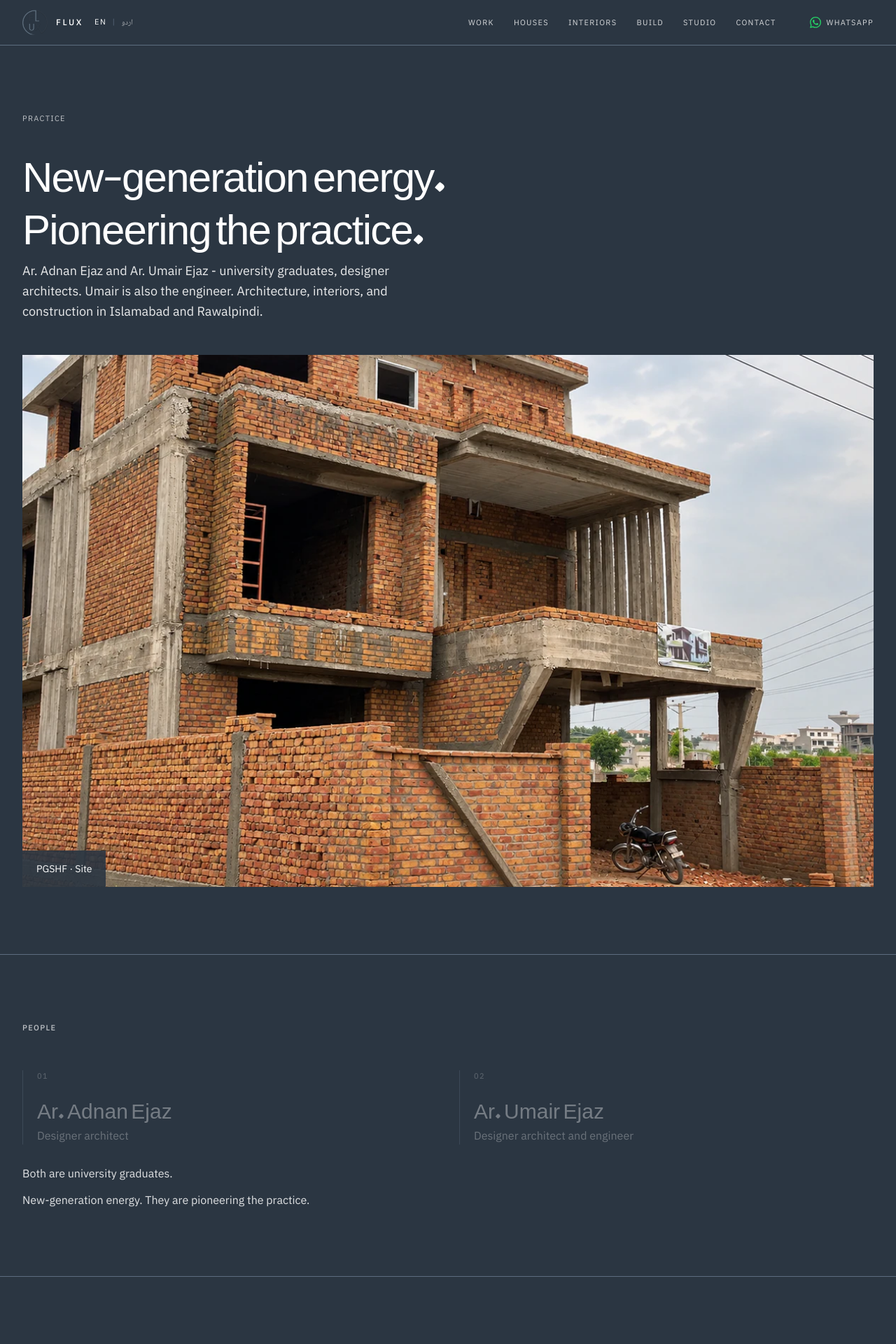
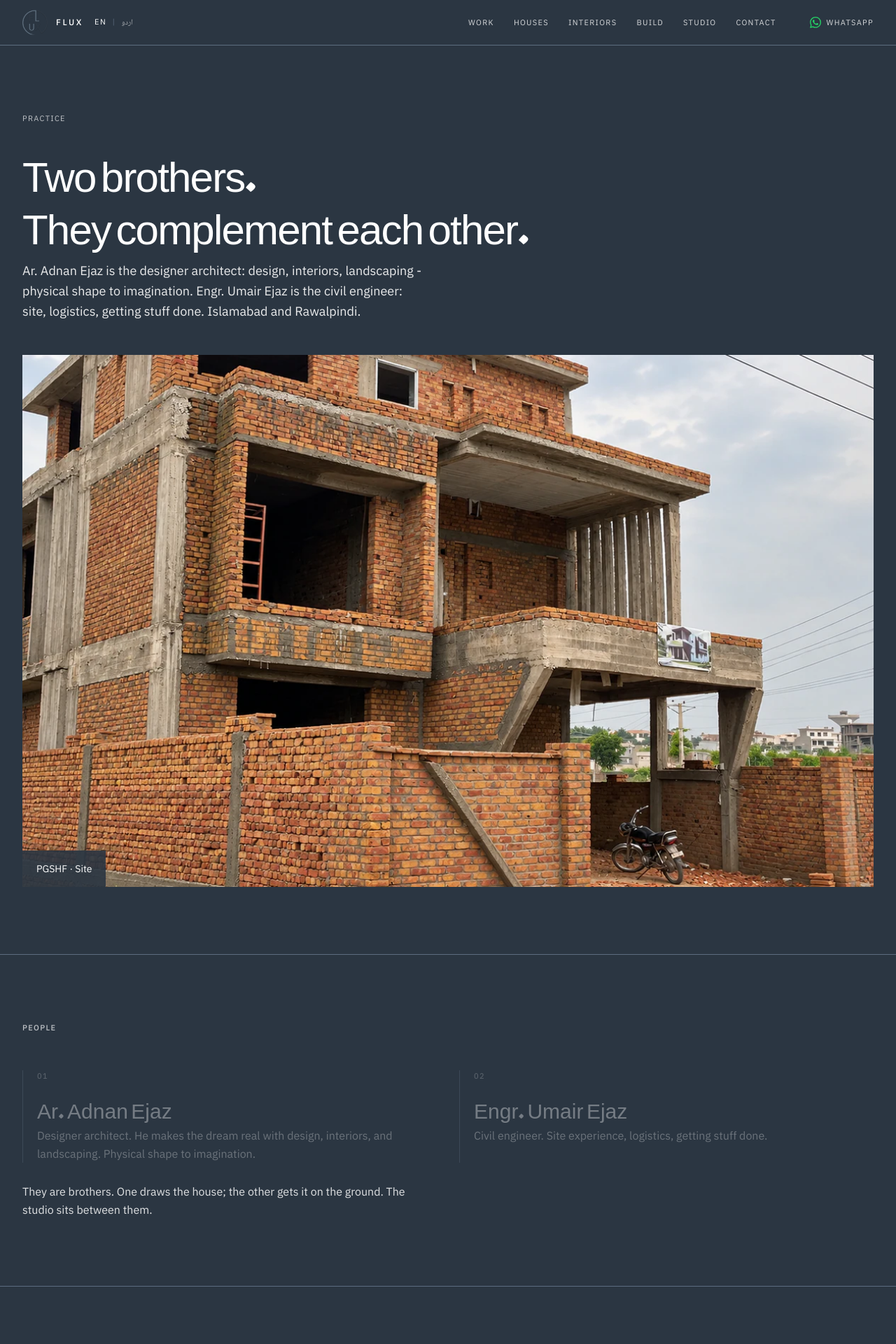
Before and after one commit to MirzaFaizan/fluxdesignandconstruction, a Next.js app: page /en/studio in a window 1280 px wide. Shown: the top 1920 px of the page at 70% size. Built offline with nearby package versions, Linux system fonts and the light colour scheme; a web font is replaced by a local one.

Commit message:
Name Adnan as designer architect and Umair as civil engineer. (#22)
Studio tells they are brothers who complement each other. FAQ, sketch, contact, and metadata follow. No licence numbers.

```diff
--- a/messages/en.json
+++ b/messages/en.json
@@ -277,15 +277,14 @@
     "kicker": "Practice",
     "title": "Studio",
     "metaTitle": "Studio | FluX Design and Construction",
-    "metaDescription": "Ar. Adnan Ejaz and Ar. Umair Ejaz. Architecture, interiors, and construction in Islamabad and Rawalpindi, with work in Mansehra and Attock. WhatsApp us.",
-    "h1Line1": "New-generation energy.",
-    "h1Line2": "Pioneering the practice.",
-    "lede": "Ar. Adnan Ejaz and Ar. Umair Ejaz - university graduates, designer architects. Umair is also the engineer. Architecture, interiors, and construction in Islamabad and Rawalpindi.",
+    "metaDescription": "Ar. Adnan Ejaz, designer architect, and Engr. Umair Ejaz, civil engineer. Brothers. Architecture, interiors, and construction in Islamabad and Rawalpindi. WhatsApp us.",
+    "h1Line1": "Two brothers.",
+    "h1Line2": "They complement each other.",
+    "lede": "Ar. Adnan Ejaz is the designer architect: design, interiors, landscaping - physical shape to imagination. Engr. Umair Ejaz is the civil engineer: site, logistics, getting stuff done. Islamabad and Rawalpindi.",
     "peopleEyebrow": "People",
-    "adnanRole": "Designer architect",
-    "umairRole": "Designer architect and engineer",
-    "graduates": "Both are university graduates.",
-    "energy": "New-generation energy. They are pioneering the practice.",
+    "adnanRole": "Designer architect. He makes the dream real with design, interiors, and landscaping. Physical shape to imagination.",
+    "umairRole": "Civil engineer. Site experience, logistics, getting stuff done.",
+    "brothers": "They are brothers. One draws the house; the other gets it on the ground. The studio sits between them.",
     "citiesEyebrow": "Cities",
     "cities": "Islamabad and Rawalpindi. Work already on the ground in Mansehra and Attock.",
     "officeEyebrow": "Office",
@@ -379,7 +378,7 @@
     "marlaA2": "Write the size as your papers say it, and the society name. Houses is organised by 5 marla, 10 marla, and 1 kanal because that is what people search and what they own.",
     "sketchQ": "Can I sketch my plot before we talk?",
     "sketchA1": "Yes. Stamp rooms on a 5 marla, 10 marla, or 1 kanal rectangle. It is a family conversation, not a CDA or DHA drawing.",
-    "sketchA2": "Download the pack when you are ready. We use it as a first brief, then WhatsApp Ar. Adnan and Ar. Umair.",
+    "sketchA2": "Download the pack when you are ready. We use it as a first brief, then WhatsApp Ar. Adnan and Engr. Umair.",
     "boqQ": "What is a BOQ, and why is a WhatsApp quote not a contract?",
     "boqA1": "A BOQ lists the work and the quantities. That is the document a price can sit on. A round number in chat is not.",
     "boqA2": "We will not pretend otherwise. Send the plot; we will say what has to be measured.",
@@ -390,7 +389,7 @@
     "formsA1": "Under CDA, Form A-1 is the owner. Form A-2 is the architect and the engineer; the architect signs every sheet. Supervision runs through completion. Form B-1 / B-2 and as-built drawings go with the completion certificate.",
     "formsA2": "DHA, RDA, cantonment, and societies have their own lists. Name the society; we will say who actually stamps.",
     "licensedQ": "Who must be PCATP / PEC / CDA-enlisted? Is FluX licensed?",
-    "licensedA1": "The people who stamp, not a slogan on the door. Ar. Adnan Ejaz is the designer architect. Ar. Umair Ejaz is the designer architect and the engineer. Licence numbers and enlistment sit on Studio only when they are real - we will not badge a blank.",
+    "licensedA1": "The people who stamp, not a slogan on the door. Ar. Adnan Ejaz is the designer architect. Engr. Umair Ejaz is the civil engineer. Licence numbers and enlistment sit on Studio only when they are real - we will not badge a blank.",
     "licensedA2": "Bring plot size, society, allotment or possession, CNIC, and which authority you believe governs the plot.",
     "timingQ": "How long does CDA, DHA, RDA, or a society take?",
     "timingA1": "We do not promise a number of weeks. It depends on the authority and on whether the file is complete.",
@@ -445,7 +444,7 @@
     "metaDescription": "Stamp rooms on a 5 marla, 10 marla, or 1 kanal rectangle. A family brief for FluX in Islamabad - not a licensed drawing, and not for CDA or DHA filing.",
     "kicker": "A brief, not a drawing",
     "title": "Sketch your plot.",
-    "lede": "Put the rooms on your plot. This is a conversation starter for the family - then WhatsApp to Ar. Adnan and Ar. Umair. It is not AutoCAD, and not a licensed drawing.",
+    "lede": "Put the rooms on your plot. This is a conversation starter for the family - then WhatsApp to Ar. Adnan and Engr. Umair. It is not AutoCAD, and not a licensed drawing.",
     "disclaimer": "This sketch is a brief, not a licensed drawing. It is not for construction or for CDA, RDA, or DHA filing. FluX can develop this into drawings a named architect can stamp.",
     "approvalsLink": "How approvals work",
     "loading": "Loading the sketch…",
@@ -466,7 +465,7 @@
     "needRooms": "Stamp at least one room first. The pack is the rooms on the plot, not an empty rectangle.",
     "download": "Get full details",
     "gateTitle": "Get the pack",
-    "gateLede": "The boxes stay on the page. The pack is the plan, a room list, and a note Ar. Adnan and Ar. Umair can use as a first brief.",
+    "gateLede": "The boxes stay on the page. The pack is the plan, a room list, and a note Ar. Adnan and Engr. Umair can use as a first brief.",
     "fieldName": "Name",
     "fieldWhatsapp": "WhatsApp number",
     "phWhatsapp": "03xx xxx xxxx",
@@ -508,7 +507,7 @@
     "pdfStorey": "Storey: ground only.",
     "pdfSimilar": "A FluX house of this size",
     "pdfNextTitle": "What happens next",
-    "pdfNextBody": "Send this sketch on WhatsApp. Ar. Adnan and Ar. Umair will use it as the first brief - a free first look at the plot or drawings, not a discount.",
+    "pdfNextBody": "Send this sketch on WhatsApp. Ar. Adnan and Engr. Umair will use it as the first brief - a free first look at the plot or drawings, not a discount.",
     "pdfApprovals": "Approvals: a named architect stamps Form A-2. FluX is not “CDA-approved.” See /approvals.",
     "pdfWhatsapp": "WhatsApp"
   }
--- a/messages/ur.json
+++ b/messages/ur.json
@@ -277,15 +277,14 @@
     "kicker": "پریکٹس",
     "title": "سٹوڈیو",
     "metaTitle": "سٹوڈیو | FluX ڈیزائن اینڈ کنسٹرکشن",
-    "metaDescription": "آرکیٹیکٹ عدنان اعجاز اور آرکیٹیکٹ عمیر اعجاز۔ اسلام آباد اور راولپنڈی میں ڈیزائن، انٹیریئر، اور تعمیر - مانسہرہ اور اٹک میں بھی کام۔ واٹس ایپ کریں۔",
-    "h1Line1": "نئی نسل کی توانائی۔",
-    "h1Line2": "پریکٹس کو آگے بڑھانا۔",
-    "lede": "آرکیٹیکٹ عدنان اعجاز اور آرکیٹیکٹ عمیر اعجاز - دونوں یونیورسٹی گریجویٹ، ڈیزائنر آرکیٹیکٹ۔ عمیر انجینئر بھی ہیں۔ اسلام آباد اور راولپنڈی میں ڈیزائن، انٹیریئر، اور تعمیر۔",
+    "metaDescription": "آرکیٹیکٹ عدنان اعجاز، ڈیزائنر آرکیٹیکٹ، اور انجینئر عمیر اعجاز، سول انجینئر۔ بھائی۔ اسلام آباد اور راولپنڈی میں ڈیزائن، انٹیریئر، اور تعمیر۔ واٹس ایپ کریں۔",
+    "h1Line1": "دو بھائی۔",
+    "h1Line2": "ایک دوسرے کی کمی پوری کرتے ہیں۔",
+    "lede": "آرکیٹیکٹ عدنان اعجاز ڈیزائنر آرکیٹیکٹ ہیں: ڈیزائن، انٹیریئر، لینڈسکیپ - تخیل کو جسم۔ انجینئر عمیر اعجاز سول انجینئر ہیں: سائٹ، لاجسٹکس، کام نکلوانا۔ اسلام آباد اور راولپنڈی۔",
     "peopleEyebrow": "لوگ",
-    "adnanRole": "ڈیزائنر آرکیٹیکٹ",
-    "umairRole": "ڈیزائنر آرکیٹیکٹ اور انجینئر",
-    "graduates": "دونوں یونیورسٹی گریجویٹ ہیں۔",
-    "energy": "نئی نسل کی توانائی۔ پریکٹس کو آگے بڑھا رہے ہیں۔",
+    "adnanRole": "ڈیزائنر آرکیٹیکٹ۔ خواب کو ڈیزائن، انٹیریئر، اور لینڈسکیپ سے حقیقت بناتے ہیں۔ تخیل کو جسم دیتے ہیں۔",
+    "umairRole": "سول انجینئر۔ سائٹ کا تجربہ، لاجسٹکس، کام نکلوانا۔",
+    "brothers": "بھائی ہیں۔ ایک گھر کھینچتا ہے؛ دوسرا اسے سائٹ پر اتارتا ہے۔ سٹوڈیو ان دونوں کے بیچ ہے۔",
     "citiesEyebrow": "شہر",
     "cities": "اسلام آباد اور راولپنڈی۔ مانسہرہ اور اٹک میں بھی کام ہو چکا ہے۔",
     "officeEyebrow": "دفتر",
@@ -379,7 +378,7 @@
     "marlaA2": "سائز ویسا لکھیں جیسا کاغذات میں ہے، اور سوسائٹی کا نام۔ گھر کا صفحہ 5 مرلہ، 10 مرلہ، اور 1 کنال پر ہے کیونکہ لوگ یہی تلاش کرتے ہیں اور یہی رکھتے ہیں۔",
     "sketchQ": "بات سے پہلے اپنے پلاٹ کا خاکہ بنا سکتا ہوں؟",
     "sketchA1": "ہاں۔ 5 مرلہ، 10 مرلہ، یا 1 کنال مستطیل پر کمرے رکھیں۔ یہ خاندانی بات ہے، CDA یا DHA کا نقشہ نہیں۔",
-    "sketchA2": "جب تیار ہوں پیک لے لیں۔ ہم اسے پہلی بریف سمجھتے ہیں، پھر واٹس ایپ پر Ar. Adnan اور Ar. Umair سے بات ہوتی ہے۔",
+    "sketchA2": "جب تیار ہوں پیک لے لیں۔ ہم اسے پہلی بریف سمجھتے ہیں، پھر واٹس ایپ پر Ar. Adnan اور Engr. Umair سے بات ہوتی ہے۔",
     "boqQ": "BOQ کیا ہے، اور واٹس ایپ کی رقم معاہدہ کیوں نہیں؟",
     "boqA1": "BOQ کام اور مقداریں لکھتا ہے۔ قیمت اسی دستاویز پر بیٹھتی ہے۔ چیٹ میں گول عدد نہیں۔",
     "boqA2": "اسے کچھ اور نہیں کہتے۔ پلاٹ بھیجیں؛ کیا ناپنا ہے بتا دیں گے۔",
@@ -390,7 +389,7 @@
     "formsA1": "CDA میں Form A-1 مالک کا ہے۔ Form A-2 آرکیٹیکٹ اور انجینئر کا؛ آرکیٹیکٹ ہر شیٹ پر دستخط کرتا ہے۔ تکمیل تک نگرانی۔ Form B-1 / B-2 اور as-built نقشے تکمیل سرٹیفکیٹ کے ساتھ۔",
     "formsA2": "DHA، RDA، کینٹونمنٹ، اور سوسائٹیوں کی اپنی فہرستیں۔ سوسائٹی کا نام بتائیں؛ مہر کون لگاتا ہے ہم کہیں گے۔",
     "licensedQ": "PCATP / PEC / CDA میں کون درج ہونا چاہیے؟ کیا FluX لائسنس یافتہ ہے؟",
-    "licensedA1": "مہر لگانے والے لوگ، دروازے کا نعرہ نہیں۔ آرکیٹیکٹ عدنان اعجاز ڈیزائنر آرکیٹیکٹ ہیں۔ آرکیٹیکٹ عمیر اعجاز ڈیزائنر آرکیٹیکٹ اور انجینئر ہیں۔ لائسنس نمبر اور اندراج سٹوڈیو پر تب آئیں گے جب سچے ہوں - خالی بیج نہیں۔",
+    "licensedA1": "مہر لگانے والے لوگ، دروازے کا نعرہ نہیں۔ آرکیٹیکٹ عدنان اعجاز ڈیزائنر آرکیٹیکٹ ہیں۔ انجینئر عمیر اعجاز سول انجینئر ہیں۔ لائسنس نمبر اور اندراج سٹوڈیو پر تب آئیں گے جب سچے ہوں - خالی بیج نہیں۔",
     "licensedA2": "پلاٹ کا سائز، سوسائٹی، الاٹمنٹ یا قبضہ، CNIC، اور آپ کے خیال میں کون سی اتھارٹی ہے - یہ لائیں۔",
     "timingQ": "CDA، DHA، RDA، یا سوسائٹی کتنا وقت لیتی ہے؟",
     "timingA1": "ہفتوں کا وعدہ نہیں۔ اتھارٹی پر منحصر ہے، اور اس پر کہ فائل مکمل ہے یا نہیں۔",
@@ -445,7 +444,7 @@
     "metaDescription": "5 مرلہ، 10 مرلہ، یا 1 کنال مستطیل پر کمرے رکھیں۔ FluX اسلام آباد کے لیے خاندانی بریف - لائسنس شدہ نقشہ نہیں، CDA یا DHA جمع کروانا نہیں۔",
     "kicker": "بریف ہے، نقشہ نہیں",
     "title": "اپنے پلاٹ کا خاکہ بنائیں۔",
-    "lede": "کمرے اپنے پلاٹ پر رکھیں۔ یہ گھر والوں کی بات کی شروعات ہے - پھر Ar. Adnan اور Ar. Umair کو واٹس ایپ۔ AutoCAD نہیں، لائسنس شدہ نقشہ نہیں۔",
+    "lede": "کمرے اپنے پلاٹ پر رکھیں۔ یہ گھر والوں کی بات کی شروعات ہے - پھر Ar. Adnan اور Engr. Umair کو واٹس ایپ۔ AutoCAD نہیں، لائسنس شدہ نقشہ نہیں۔",
     "disclaimer": "یہ خاکہ بریف ہے، لائسنس شدہ نقشہ نہیں۔ تعمیر کے لیے نہیں، اور CDA، RDA یا DHA جمع کرانے کے لیے نہیں۔ FluX اسے ایسے نقشوں میں بڑھا سکتا ہے جن پر نامزد آرکیٹیکٹ مہر لگائے۔",
     "approvalsLink": "منظوریاں کیسے ہوتی ہیں",
     "loading": "خاکہ لوڈ ہو رہا ہے…",
@@ -466,7 +465,7 @@
     "needRooms": "پہلے کم از کم ایک کمرہ رکھیں۔ پیک خالی مستطیل نہیں، پلاٹ پر کمرے ہیں۔",
     "download": "مکمل تفصیل لیں",
     "gateTitle": "پیک لیں",
-    "gateLede": "ڈبے صفحے پر رہتے ہیں۔ پیک میں نقشہ، کمروں کی فہرست، اور نوٹ ہے جو Ar. Adnan اور Ar. Umair پہلی بریف کے طور پر دیکھیں۔",
+    "gateLede": "ڈبے صفحے پر رہتے ہیں۔ پیک میں نقشہ، کمروں کی فہرست، اور نوٹ ہے جو Ar. Adnan اور Engr. Umair پہلی بریف کے طور پر دیکھیں۔",
     "fieldName": "نام",
     "fieldWhatsapp": "واٹس ایپ نمبر",
     "phWhatsapp": "03xx xxx xxxx",
@@ -508,7 +507,7 @@
     "pdfStorey": "منزل: صرف گراؤنڈ۔",
     "pdfSimilar": "اس سائز کا ایک FluX گھر",
     "pdfNextTitle": "اب کیا ہوتا ہے",
-    "pdfNextBody": "یہ خاکہ واٹس ایپ پر بھیجیں۔ Ar. Adnan اور Ar. Umair اسے پہلی بریف بنائیں گے - پلاٹ یا نقشوں پر مفت پہلی نظر، رعایت نہیں۔",
+    "pdfNextBody": "یہ خاکہ واٹس ایپ پر بھیجیں۔ Ar. Adnan اور Engr. Umair اسے پہلی بریف بنائیں گے - پلاٹ یا نقشوں پر مفت پہلی نظر، رعایت نہیں۔",
     "pdfApprovals": "منظوریاں: نامزد آرکیٹیکٹ Form A-2 پر مہر لگاتا ہے۔ FluX “CDA-approved” نہیں۔ /approvals دیکھیں۔",
     "pdfWhatsapp": "واٹس ایپ"
   }
--- a/src/components/studio/studio-view.tsx
+++ b/src/components/studio/studio-view.tsx
@@ -69,10 +69,7 @@ export async function StudioView({ locale }: { locale: Locale }) {
           ))}
         </ul>
         <p className="mt-10 max-w-xl text-pretty text-sm leading-relaxed text-foreground/85 sm:text-base">
-          {t("graduates")}
-        </p>
-        <p className="mt-3 max-w-xl text-pretty text-sm leading-relaxed text-foreground/85 sm:text-base">
-          {t("energy")}
+          {t("brothers")}
         </p>
       </section>
 
--- a/src/lib/contact.ts
+++ b/src/lib/contact.ts
@@ -10,7 +10,7 @@ export const CITIES = "Islamabad / Rawalpindi";
  * Named person, office, hours, email, legal name, map pin.
  * Empty until Faizan supplies them — never paint a blank as live.
  */
-export const CONTACT_NAME = "Ar. Adnan Ejaz and Ar. Umair Ejaz";
+export const CONTACT_NAME = "Ar. Adnan Ejaz and Engr. Umair Ejaz";
 /** Google Maps pin (Faizan, Nov 2026): 1 Adiyala Rd, Rawalpindi. */
 export const OFFICE_ADDRESS = "1 Adiyala Rd, Rawalpindi, Pakistan";
 /** GBP hours, every day. Display as a Latin island; pages append (PKT). */
--- a/src/lib/sketch.ts
+++ b/src/lib/sketch.ts
@@ -449,8 +449,8 @@ export function sketchWhatsAppText(
   const society = state.society.trim() || (locale === "ur" ? "(سوسائٹی)" : "(society)");
 
   if (locale === "ur") {
-    return `السلام علیکم، میں نے FluX پر گھر کا خاکہ بنایا ہے۔ خاکہ ${state.id}۔ پلاٹ: ${plotLabel(plot, "ur")}۔ سوسائٹی: ${society}۔ کمرے: ${rooms || "-"}۔ Ar. Adnan / Ar. Umair کے لیے پہلی بریف ہے۔`;
+    return `السلام علیکم، میں نے FluX پر گھر کا خاکہ بنایا ہے۔ خاکہ ${state.id}۔ پلاٹ: ${plotLabel(plot, "ur")}۔ سوسائٹی: ${society}۔ کمرے: ${rooms || "-"}۔ Ar. Adnan / Engr. Umair کے لیے پہلی بریف ہے۔`;
   }
 
-  return `Salaam, I sketched a house on FluX. Sketch ${state.id}. Plot: ${plotLabel(plot, "en")}. Society: ${society}. Rooms: ${rooms || "-"}. This is a first brief for Ar. Adnan / Ar. Umair.`;
+  return `Salaam, I sketched a house on FluX. Sketch ${state.id}. Plot: ${plotLabel(plot, "en")}. Society: ${society}. Rooms: ${rooms || "-"}. This is a first brief for Ar. Adnan / Engr. Umair.`;
 }
--- a/src/lib/studio.ts
+++ b/src/lib/studio.ts
@@ -12,7 +12,7 @@ export const studioPeople = [
   {
     key: "umair",
     index: "02",
-    prefix: "Ar.",
+    prefix: "Engr.",
     name: "Umair Ejaz",
     role: "umairRole",
   },
```
Also changed, not shown: public/llms.txt.
